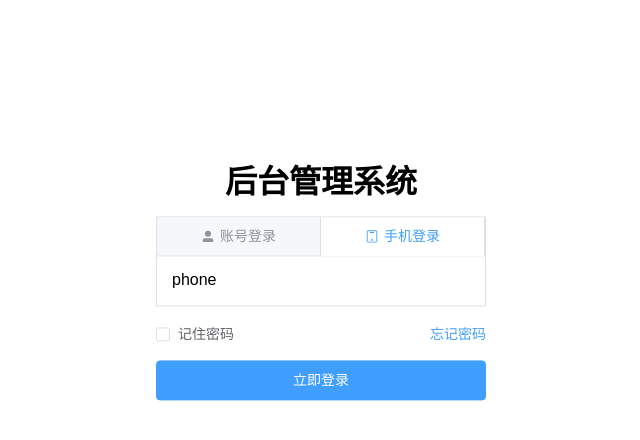
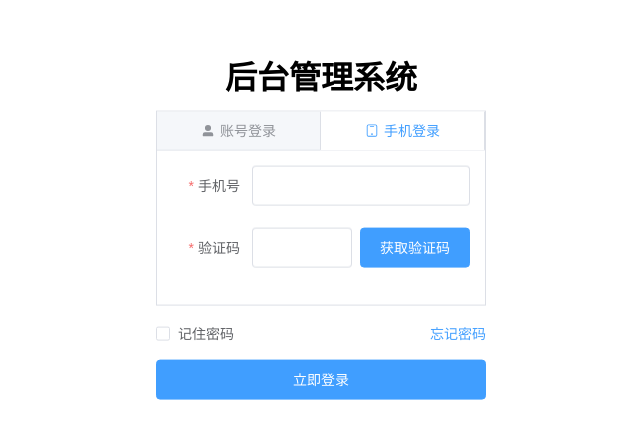
Before and after one commit to 13824041973/vue3ts-2b-management-website, a Vue app: page /#/login in a window 1280 px wide. Both pictures are taken after a click on the tab "手机登录". Shown: the top 440 px of the page, without its empty margins (319-959 px from the left). Built offline with nearby package versions, Linux system fonts and the light colour scheme.

Commit message:
feat:完善手机号登录页面

```diff
--- a/components.d.ts
+++ b/components.d.ts
@@ -13,6 +13,7 @@ declare module 'vue' {
     ElFormItem: typeof import('element-plus/es')['ElFormItem']
     ElIcon: typeof import('element-plus/es')['ElIcon']
     ElInput: typeof import('element-plus/es')['ElInput']
+    ElInputNumber: typeof import('element-plus/es')['ElInputNumber']
     ElLink: typeof import('element-plus/es')['ElLink']
     ElTabPane: typeof import('element-plus/es')['ElTabPane']
     ElTabs: typeof import('element-plus/es')['ElTabs']
--- a/src/views/login/c-cpns/login-panel.vue
+++ b/src/views/login/c-cpns/login-panel.vue
@@ -50,9 +50,9 @@ import { localCache } from '@/utils/cache'
 
 const loginStore = useLoginStore()
 
-type tabsName = 'account' | 'phone'
+type TabsName = 'account' | 'phone'
 // 当前tabs
-const tabsActiveName = ref<tabsName>('account')
+const tabsActiveName = ref<TabsName>('account')
 // 记住密码
 const isRememberPwd = ref<boolean>(localCache.getCache(IS_REMEMBER_PWD) ?? false)
 // 账号登录panel的实例
@@ -63,6 +63,7 @@ async function handleLoginBtnClick() {
   if (tabsActiveName.value === 'account') {
     params = await accountRef.value?.loginAction()
   } else if (tabsActiveName.value === 'phone') {
+    ElMessage.warning('手机登录功能未实现')
   }
 
   if (params) {
@@ -101,7 +102,7 @@ function loginRequest(reqParams: AccountDataType) {
 
 <style lang="less" scoped>
 .login-panel {
-  min-width: 330px;
+  width: 330px;
   transform: translateY(-50%);
 
   .tabs {
--- a/src/views/login/c-cpns/panel-phone.vue
+++ b/src/views/login/c-cpns/panel-phone.vue
@@ -1,5 +1,66 @@
 <template>
-  <div>phone</div>
+  <div class="panel-phone">
+    <el-form :model="phoneData" label-width="80" ref="ruleFormRef" :rules="rules" size="large">
+      <el-form-item label="手机号" prop="name">
+        <el-input v-model="phoneData.name" />
+      </el-form-item>
+      <el-form-item label="验证码" prop="password">
+        <div class="verify-code">
+          <el-input v-model="phoneData.password" />
+          <el-button @click="getVerifyCodeHandler" class="get-btn" type="primary">
+            获取验证码
+          </el-button>
+        </div>
+      </el-form-item>
+    </el-form>
+  </div>
 </template>
-<script lang="ts" setup></script>
-<style lang="less" scoped></style>
+<script lang="ts" setup>
+import { ElMessage, type FormInstance, type FormRules } from 'element-plus'
+import { reactive, ref } from 'vue'
+import type { AccountDataType } from '../types'
+
+const rules: FormRules = {
+  name: [
+    { type: 'number', required: true, message: '请输入数字', trigger: 'blur' },
+    { min: 11, max: 11, message: '长度为11位', trigger: 'blur' },
+  ],
+  password: [
+    { required: true, message: '请输入密码', trigger: 'blur' },
+    { min: 4, max: 6, message: '长度为4到6位', trigger: 'change' },
+  ],
+}
+
+const phoneData = reactive<AccountDataType>({
+  name: '',
+  password: '',
+})
+
+function getVerifyCodeHandler() {
+  ElMessage.error('目前还不支持该功能呢~')
+}
+
+const ruleFormRef = ref<FormInstance>()
+// async function loginAction() {
+//   const validateRes = await ruleFormRef.value?.validate(() => {})
+//   if (validateRes) {
+//     const { name, password } = phoneData
+//     return { name, password }
+//   } else {
+//     ElMessage.error('请输入正确的格式后再操作~')
+//     return false
+//   }
+// }
+// defineExpose({
+//   loginAction,
+// })
+</script>
+<style lang="less" scoped>
+.verify-code {
+  display: flex;
+
+  .get-btn {
+    margin-left: 8px;
+  }
+}
+</style>
```
